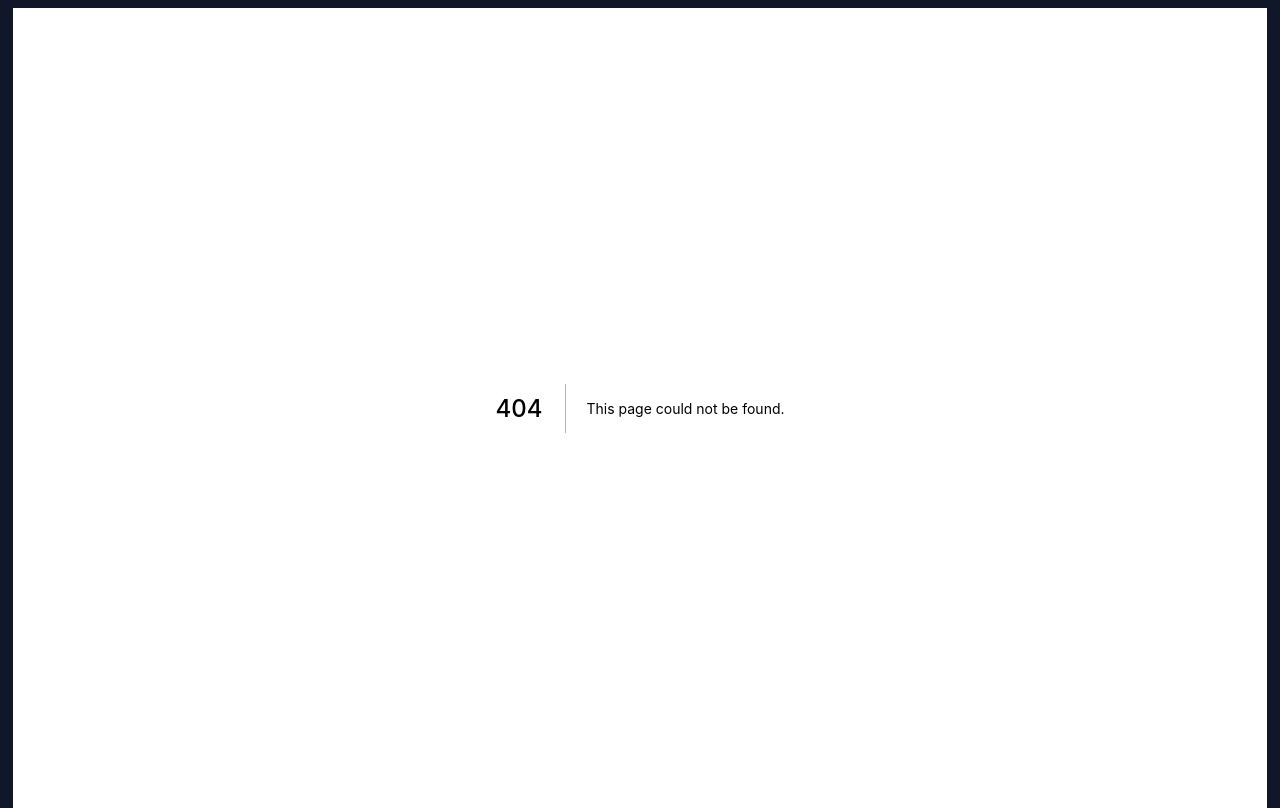
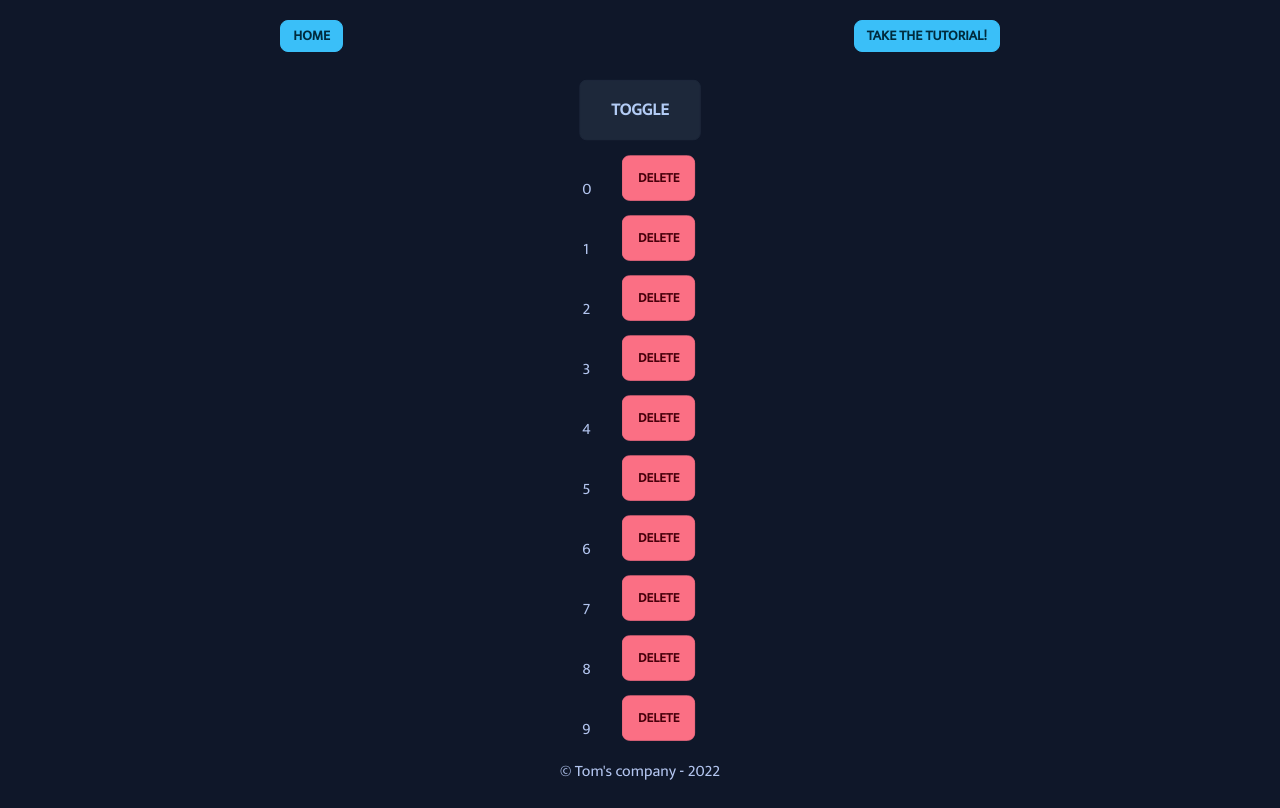
Before and after one commit to vladsomai/servo-tutorial, a Next.js app: page /test in a window 1280 px wide. Before the commit this address had no page. Built offline with nearby package versions, Linux system fonts and the light colour scheme.

Commit message:
add transitions to chapter 30

```diff
--- a/pages/index.tsx
+++ b/pages/index.tsx
@@ -14,7 +14,7 @@ const Home: NextPageWithLayout = () => {
       <Head>
         <title>Home</title>
       </Head>
-      <div className="text-center animate__animated animate__fadeIn overflow-show-scroll h-screen-80 flex flex-col justify-center">
+      <div className="text-center animate__animated animate__fadeIn overflow-show-scroll h-[84vh] flex flex-col justify-center">
         <h1 className="text-6xl text-center m-12 ">Welcome Scholar!</h1>
         <p className="text-center text-2xl m-6">
           We are happy to see you, this tutorial will teach you how to use a
--- /dev/null
+++ b/pages/test.tsx
@@ -0,0 +1,66 @@
+import Layout from '../components/layout'
+import { ReactElement, ReactNode, useEffect, useState } from 'react'
+import type { NextPageWithLayout } from './_app'
+import { useSpring, animated, config, useTransition } from 'react-spring'
+
+interface lines {
+  index: number
+  isVisible: boolean
+}
+const Test: NextPageWithLayout = () => {
+  const [arr, setArr] = useState<lines[]>([])
+
+  useEffect(() => {
+    let arr1 = []
+    for (let i = 0; i < 10; i++) arr1.push({ index: i, isVisible: true })
+
+    setArr(arr1)
+  }, [])
+
+  const transition = useTransition(arr, {
+    keys: item=>item.index,
+    from: { x: -100, y: 100, opacity: 0 },
+    enter: { x: 0, y: 0, opacity: 1 },
+    leave: { x: 100, y: -100, opacity: 0 },
+  })
+
+  return (
+    <>
+      <div className="flex justify-center items-center flex-col h-[84vh] w-100">
+        <button className="btn btn-lg w-32 mb-3">Toggle</button>
+
+        <>
+          {transition(
+            (style, item) =>
+             (
+                <animated.div
+                  style={style}
+                  key={item.index}
+                  className="flex justify-around w-36 items-end mb-3"
+                >
+                  {item.index}
+                  <button
+                    className="btn btn-error"
+                    onClick={() => {
+                        console.log(`Clicked on ${item.index}`)
+                        let arr1 = arr.slice(0, arr.indexOf(item))
+                        let arr2 = arr.slice(arr.indexOf(item) + 1, arr.length)
+                        setArr([...arr1, ...arr2])
+                    }}
+                  >
+                    Delete
+                  </button>
+                </animated.div>
+              ),
+          )}
+        </>
+      </div>
+    </>
+  )
+}
+
+Test.getLayout = function getLayout(page: ReactElement) {
+  return <Layout>{page}</Layout>
+}
+
+export default Test
--- a/styles/output.css
+++ b/styles/output.css
@@ -1876,14 +1876,6 @@ html {
   color: hsl(var(--p) / var(--tw-text-opacity));
 }
 
-.btn-outline.btn-info .badge-outline {
-  --tw-border-opacity: 1;
-  border-color: hsl(var(--in) / var(--tw-border-opacity));
-  background-color: transparent;
-  --tw-text-opacity: 1;
-  color: hsl(var(--in) / var(--tw-text-opacity));
-}
-
 .btn-outline.btn-success .badge-outline {
   --tw-border-opacity: 1;
   border-color: hsl(var(--su) / var(--tw-border-opacity));
@@ -1976,27 +1968,6 @@ html {
   outline: 2px solid hsl(var(--p));
 }
 
-.btn-info {
-  --tw-border-opacity: 1;
-  border-color: hsl(var(--in) / var(--tw-border-opacity));
-  --tw-bg-opacity: 1;
-  background-color: hsl(var(--in) / var(--tw-bg-opacity));
-  --tw-text-opacity: 1;
-  color: hsl(var(--inc, var(--nc)) / var(--tw-text-opacity));
-}
-
-.btn-info:hover,
-    .btn-info.btn-active {
-  --tw-border-opacity: 1;
-  border-color: hsl(var(--in) / var(--tw-border-opacity));
-  --tw-bg-opacity: 1;
-  background-color: hsl(var(--in) / var(--tw-bg-opacity));
-}
-
-.btn-info:focus-visible {
-  outline: 2px solid hsl(var(--in));
-}
-
 .btn-success {
   --tw-border-opacity: 1;
   border-color: hsl(var(--su) / var(--tw-border-opacity));
@@ -2093,20 +2064,6 @@ html {
   background-color: hsl(var(--su) / var(--tw-bg-opacity));
   --tw-text-opacity: 1;
   color: hsl(var(--suc, var(--nc)) / var(--tw-text-opacity));
-}
-
-.btn-outline.btn-info {
-  --tw-text-opacity: 1;
-  color: hsl(var(--in) / var(--tw-text-opacity));
-}
-
-.btn-outline.btn-info:hover {
-  --tw-border-opacity: 1;
-  border-color: hsl(var(--in) / var(--tw-border-opacity));
-  --tw-bg-opacity: 1;
-  background-color: hsl(var(--in) / var(--tw-bg-opacity));
-  --tw-text-opacity: 1;
-  color: hsl(var(--inc, var(--nc)) / var(--tw-text-opacity));
 }
 
 .btn-outline.btn-error {
@@ -2306,10 +2263,6 @@ body[dir="rtl"] .checkbox:checked,
 
 .drawer-toggle:focus-visible ~ .drawer-content .drawer-button.btn-primary {
   outline: 2px solid hsl(var(--p));
-}
-
-.drawer-toggle:focus-visible ~ .drawer-content .drawer-button.btn-info {
-  outline: 2px solid hsl(var(--in));
 }
 
 .drawer-toggle:focus-visible ~ .drawer-content .drawer-button.btn-success {
@@ -2728,6 +2681,14 @@ body[dir="rtl"] .checkbox:checked,
   font-size: 0.875rem;
 }
 
+.btn-lg {
+  height: 4rem;
+  padding-left: 1.5rem;
+  padding-right: 1.5rem;
+  min-height: 4rem;
+  font-size: 1.125rem;
+}
+
 .btn-square:where(.btn-xs) {
   height: 1.5rem;
   width: 1.5rem;
@@ -2737,6 +2698,12 @@ body[dir="rtl"] .checkbox:checked,
 .btn-square:where(.btn-sm) {
   height: 2rem;
   width: 2rem;
+  padding: 0px;
+}
+
+.btn-square:where(.btn-lg) {
+  height: 4rem;
+  width: 4rem;
   padding: 0px;
 }
 
@@ -2923,6 +2890,10 @@ body[dir="rtl"] .checkbox:checked,
   margin-right: 0.5rem;
 }
 
+.mb-3 {
+  margin-bottom: 0.75rem;
+}
+
 .mr-2 {
   margin-right: 0.5rem;
 }
@@ -2987,6 +2958,10 @@ body[dir="rtl"] .checkbox:checked,
   display: none;
 }
 
+.h-\[84vh\] {
+  height: 84vh;
+}
+
 .h-\[85vh\] {
   height: 85vh;
 }
@@ -3003,10 +2978,6 @@ body[dir="rtl"] .checkbox:checked,
   height: 9vh;
 }
 
-.h-\[84vh\] {
-  height: 84vh;
-}
-
 .h-16 {
   height: 4rem;
 }
@@ -3015,6 +2986,14 @@ body[dir="rtl"] .checkbox:checked,
   height: 91%;
 }
 
+.w-32 {
+  width: 8rem;
+}
+
+.w-36 {
+  width: 9rem;
+}
+
 .w-\[10\%\] {
   width: 10%;
 }
@@ -3063,6 +3042,10 @@ body[dir="rtl"] .checkbox:checked,
   place-items: center;
 }
 
+.items-end {
+  align-items: flex-end;
+}
+
 .items-center {
   align-items: center;
 }
@@ -3081,10 +3064,6 @@ body[dir="rtl"] .checkbox:checked,
 
 .place-self-center {
   place-self: center;
-}
-
-.self-end {
-  align-self: flex-end;
 }
 
 .self-center {
@@ -3239,6 +3218,14 @@ body[dir="rtl"] .checkbox:checked,
 .text-gray-500 {
   --tw-text-opacity: 1;
   color: rgb(107 114 128 / var(--tw-text-opacity));
+}
+
+.transition {
+  transition-property: color, background-color, border-color, fill, stroke, opacity, box-shadow, transform, filter, -webkit-text-decoration-color, -webkit-backdrop-filter;
+  transition-property: color, background-color, border-color, text-decoration-color, fill, stroke, opacity, box-shadow, transform, filter, backdrop-filter;
+  transition-property: color, background-color, border-color, text-decoration-color, fill, stroke, opacity, box-shadow, transform, filter, backdrop-filter, -webkit-text-decoration-color, -webkit-backdrop-filter;
+  transition-timing-function: cubic-bezier(0.4, 0, 0.2, 1);
+  transition-duration: 150ms;
 }
 
 html {
```
Also changed, not shown: components/ImplementedCommands/29.tsx (+18 -9 lines).
